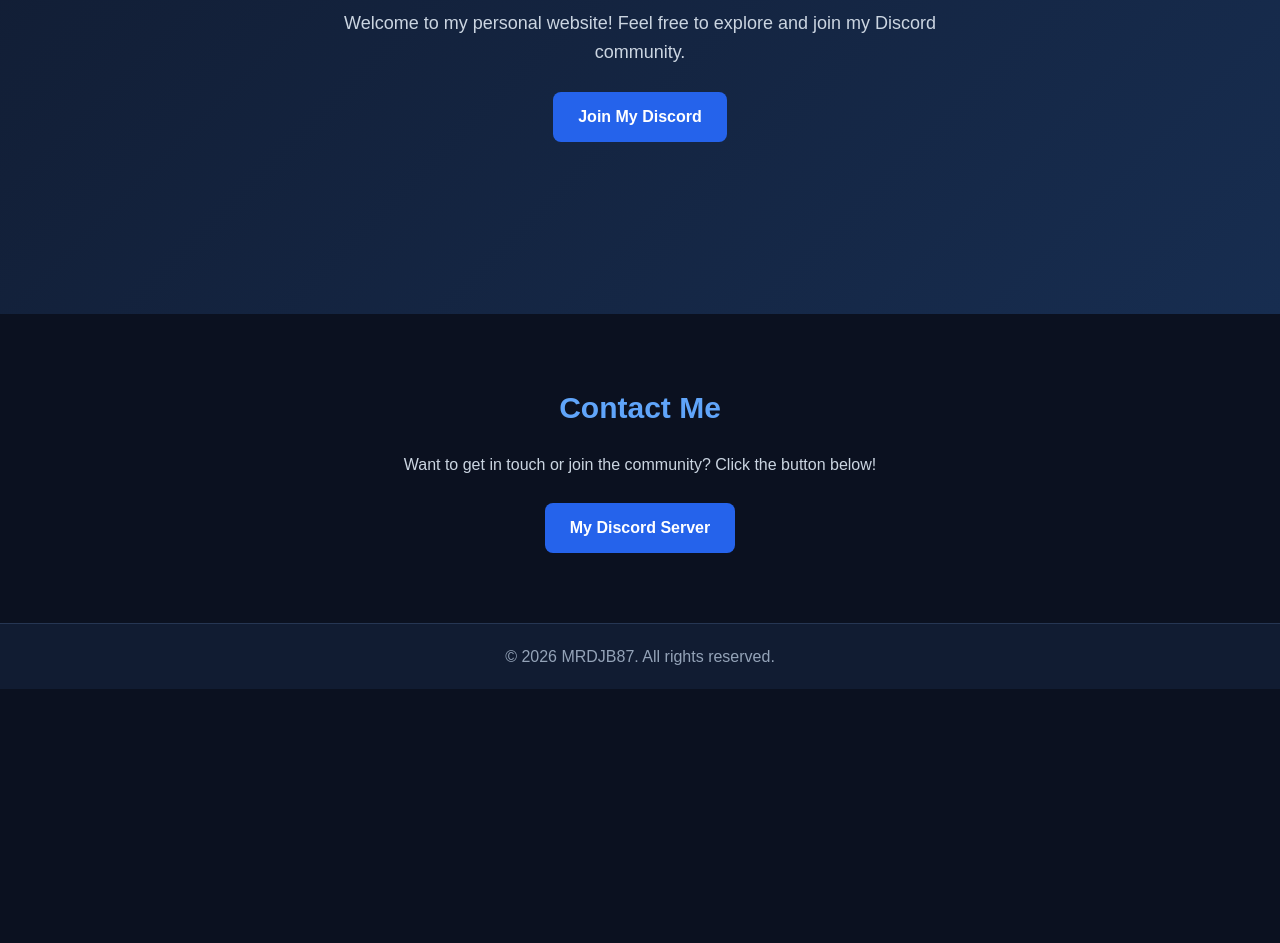
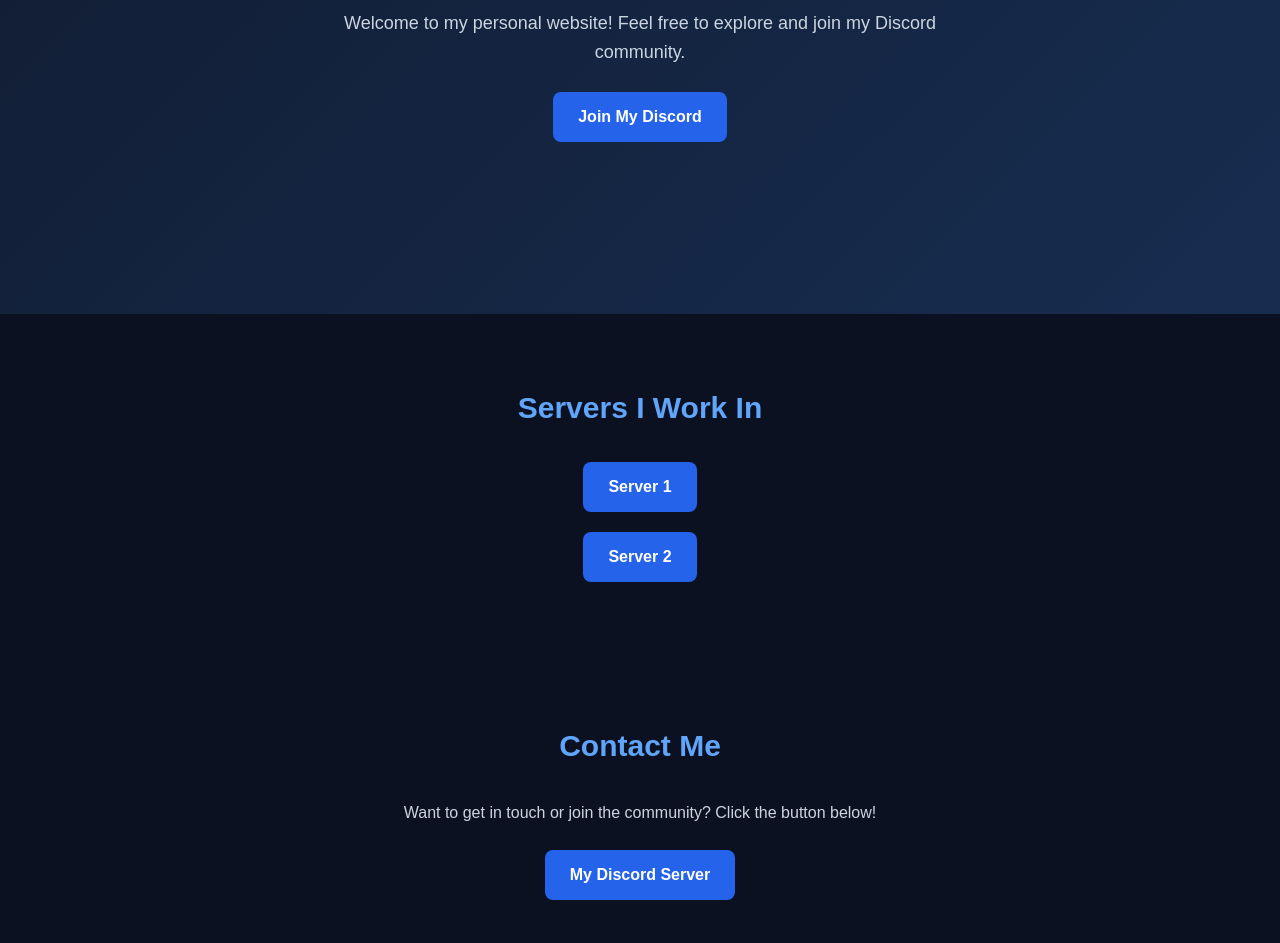
Before and after one commit to mrdjb87/mrdjab87.github.io, a plain HTML site: page index.html in a window 1280 px wide. Shown: the part 369-1312 px from the top of the page. Before the commit the page ends 1058 px from the top, so only its background shows below. Drawn offline with Linux system fonts and the light colour scheme.

Commit message:
Add servers section with Discord links
Added a new section for servers with links to Discord servers.

```diff
--- a/index.html
+++ b/index.html
@@ -103,7 +103,16 @@
     section h2 {
       color: #60a5fa;
       font-size: 30px;
-      margin-bottom: 20px;
+      margin-bottom: 30px;
+    }
+
+    .server-list {
+      display: flex;
+      flex-direction: column;
+      gap: 20px;
+      align-items: center;
+      max-width: 500px;
+      margin: 0 auto;
     }
 
     .contact p {
@@ -138,6 +147,7 @@
 
     <nav>
       <a href="#home">Home</a>
+      <a href="#servers">Servers</a>
       <a href="#contact">Contact</a>
     </nav>
   </header>
@@ -160,6 +170,28 @@
         Join My Discord
       </a>
     </div>
+
+    <section id="servers">
+      <h2>Servers I Work In</h2>
+      <div class="server-list">
+        <a
+          href="https://discord.gg/v3awHTbyfY"
+          class="button"
+          target="_blank"
+          rel="noopener noreferrer"
+        >
+          Server 1
+        </a>
+        <a
+          href="https://discord.gg/QWhmq3gmM6"
+          class="button"
+          target="_blank"
+          rel="noopener noreferrer"
+        >
+          Server 2
+        </a>
+      </div>
+    </section>
 
     <section class="contact" id="contact">
       <h2>Contact Me</h2>
```
